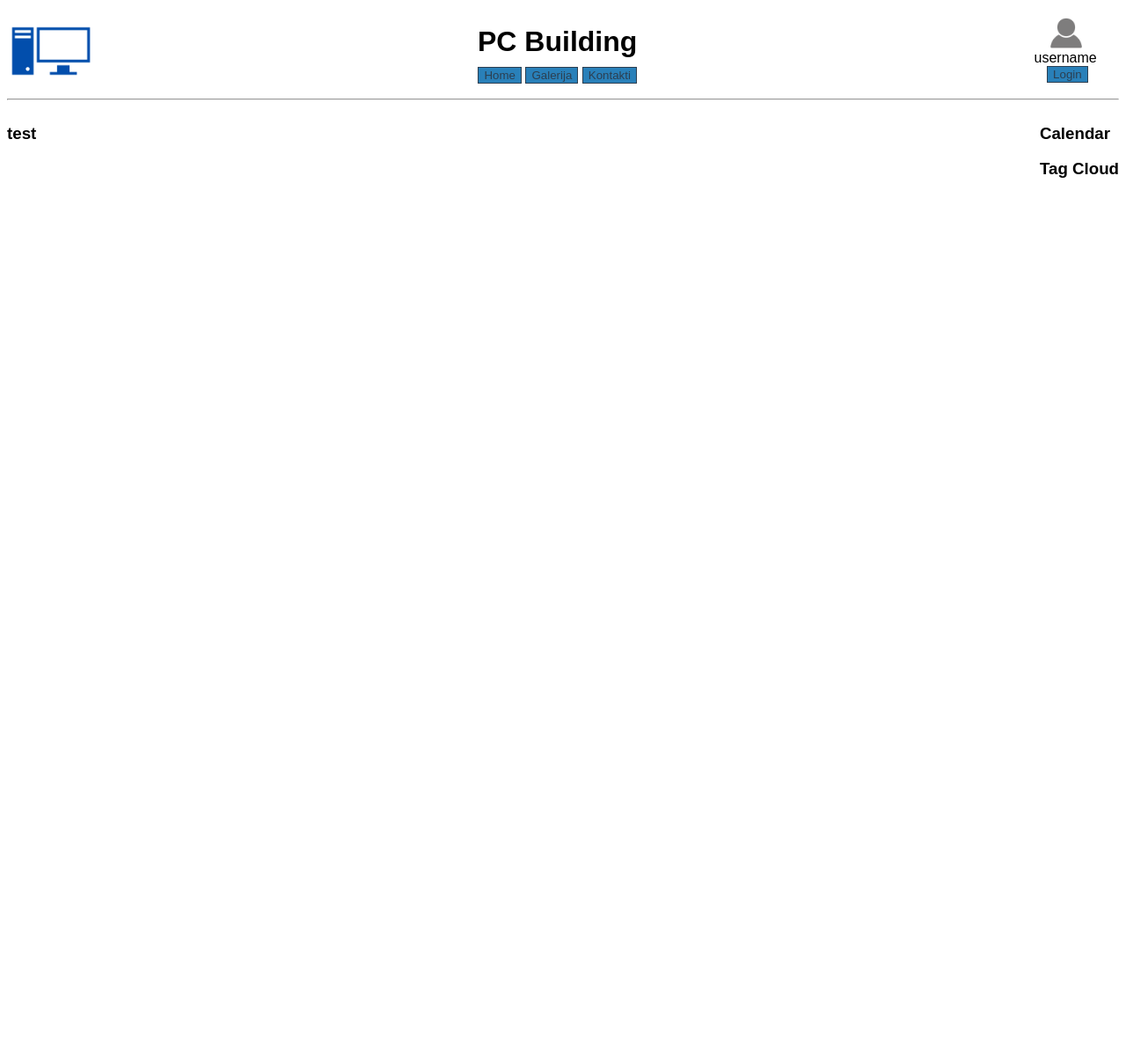
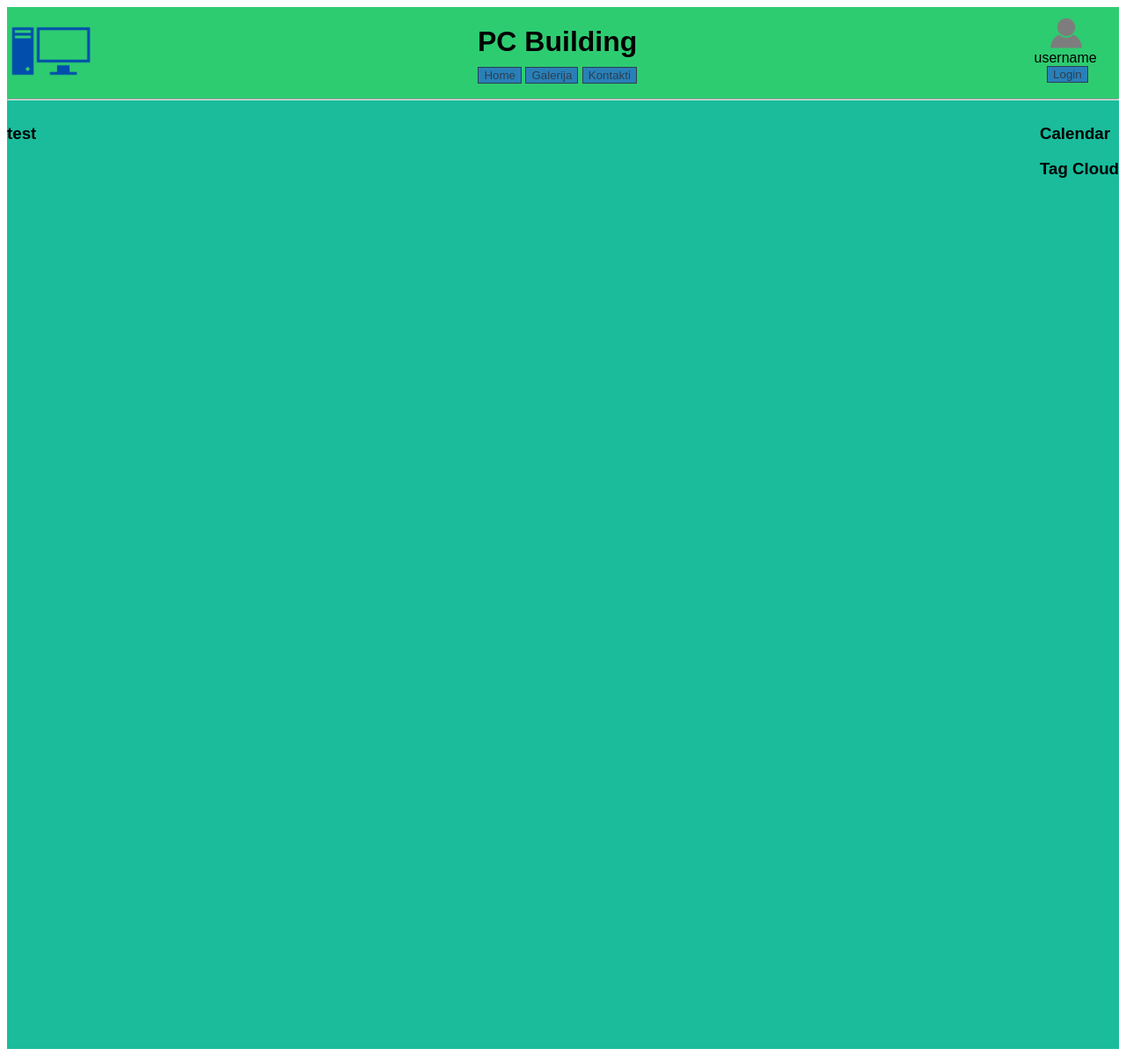
Before and after one commit to jbolozdina/jbolozdina.github.io, a PHP site: page / in a window 1280 px wide. Shown: the whole page at 88% size. Before the commit the page ends 202 px from the top, so only its background shows below. Run offline with PHP 8.4, Linux system fonts and the light colour scheme.

Commit message:
div content 0 height fix

```diff
--- a/style.css
+++ b/style.css
@@ -7,7 +7,7 @@ body {
 }
 
 #header{
-
+	background: #2ecc71;
 }
 
 #left{
@@ -45,6 +45,7 @@ body {
 #content{
 	clear: both;
 	background: #1abc9c;
+	height: 1080px;
 }
 
 #main{
```
